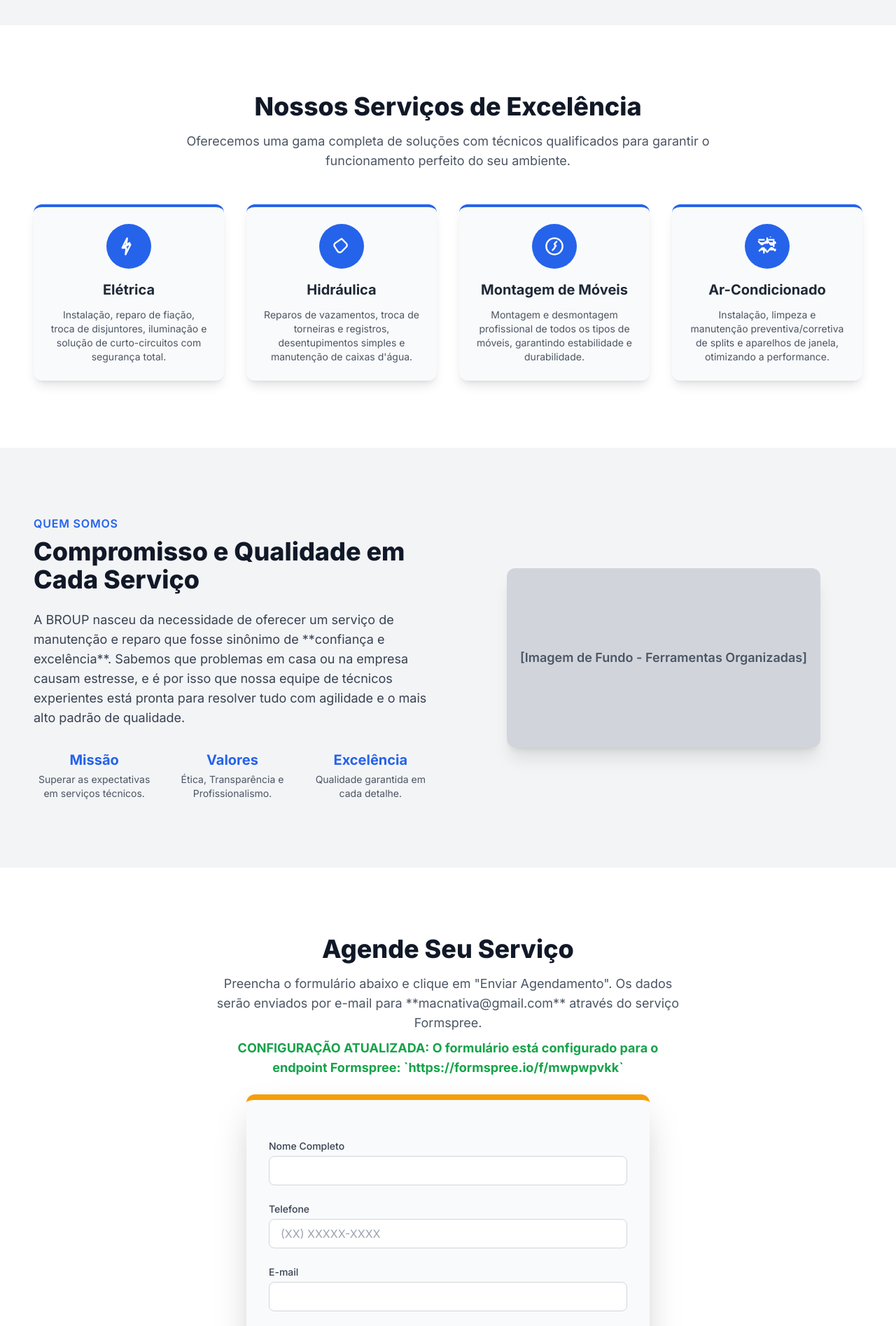
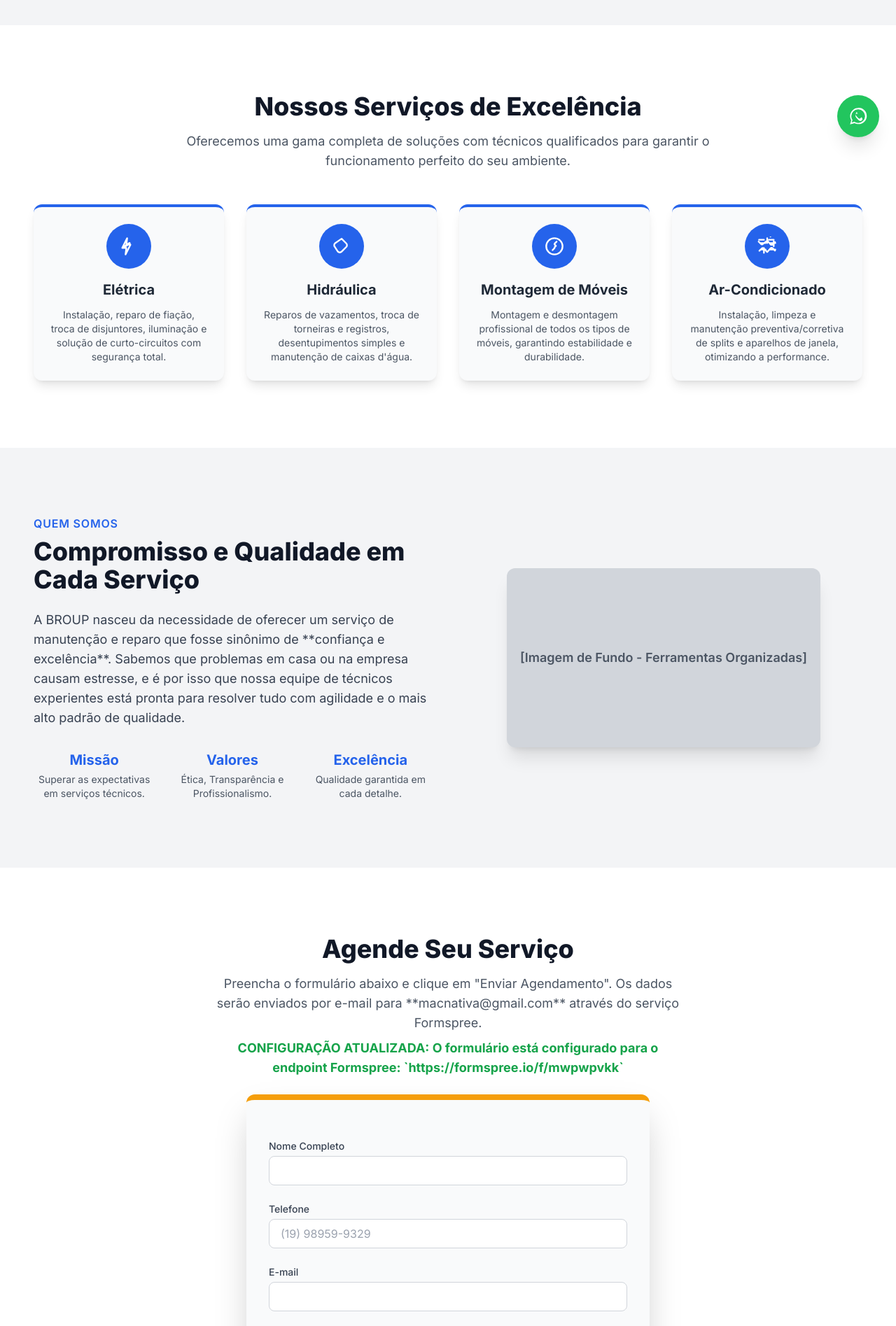
Before and after one commit to Macnativa/broup-gmn, a plain HTML site: page index.html in a window 1280 px wide. Shown: the part 580-2475 px from the top of the page at 70% size. Drawn offline with nearby package versions, Linux system fonts and the light colour scheme.

Commit message:
Update index.html

```diff
--- a/index.html
+++ b/index.html
@@ -214,7 +214,7 @@
 
                         <!-- Telefone --><div>
                             <label for="telefone" class="block text-sm font-medium text-gray-700 mb-1">Telefone</label>
-                            <input type="tel" id="telefone" name="Telefone" required class="w-full px-4 py-2 border border-gray-300 rounded-lg focus:ring-primary focus:border-primary transition duration-150" placeholder="(XX) XXXXX-XXXX">
+                            <input type="tel" id="telefone" name="Telefone" required class="w-full px-4 py-2 border border-gray-300 rounded-lg focus:ring-primary focus:border-primary transition duration-150" placeholder="(19) 98959-9329">
                         </div>
 
                         <!-- E-mail (Importante para o _replyto) --><div>
@@ -283,7 +283,7 @@
                 <!-- Coluna 3: Contato --><div>
                     <h5 class="text-lg font-semibold mb-3 text-white">Fale Conosco</h5>
                     <p class="text-gray-400 mb-2">
-                        <span class="font-medium text-white">Telefone:</span> (XX) XXXX-XXXX
+                        <span class="font-medium text-white">Telefone:</span> (19) 98959-9329
                     </p>
                     <p class="text-gray-400 mb-2">
                         <span class="font-medium text-white">E-mail:</span> contato@broup.com.br
@@ -302,7 +302,7 @@
                         <!-- Instagram Icone (SVG simples) --><a href="#" target="_blank" aria-label="Instagram" class="text-gray-400 hover:text-primary transition duration-150">
                             <svg xmlns="http://www.w3.org/2000/svg" width="24" height="24" viewBox="0 0 24 24" fill="none" stroke="currentColor" stroke-width="2" stroke-linecap="round" stroke-linejoin="round" class="lucide lucide-instagram"><rect width="20" height="20" x="2" y="2" rx="5" ry="5"/><path d="M16 11.37A4 4 0 1 1 12.63 8 4 4 0 0 1 16 11.37z"/><line x1="17.5" x2="17.5" y1="6.5" y2="6.5"/></svg>
                         </a>
-                        <!-- WhatsApp Icone (SVG simples) --><a href="#" target="_blank" aria-label="WhatsApp" class="text-gray-400 hover:text-primary transition duration-150">
+                        <!-- WhatsApp Icone (SVG simples) --><a href="https://wa.me/5519989599329" target="_blank" aria-label="WhatsApp" class="text-gray-400 hover:text-green-500 transition duration-150">
                             <svg xmlns="http://www.w3.org/2000/svg" width="24" height="24" viewBox="0 0 24 24" fill="currentColor"><path d="M12 2a10 10 0 0 0-9.9 9.8c0 1.9.5 3.7 1.4 5.3L2 22l5.5-1.5c1.5.8 3.2 1.2 5 1.2a10 10 0 0 0 0-20zm.1 1.7a8.4 8.4 0 0 1 8.3 8.3 8.4 8.4 0 0 1-8.3 8.3c-1.6 0-3.1-.4-4.4-1.2l-.3-.2-3.3.9.9-3.2-.2-.3a8.3 8.3 0 0 1-1.3-4.3 8.4 8.4 0 0 1 8.3-8.3zm-1.8 3.3c-.2 0-.4.1-.5.3l-1 2.3c-.2.5.1 1.2.6 1.7l1.9 2.3c.4.5 1.2 1.3 1.8 1.4.6.1 1.2 0 1.7-.5l.8-.9c.1-.1.2-.2.4-.2.2 0 .4.1.5.3l.7 1.8c.1.3.1.5-.1.8l-.3.4c-.4.5-.9.9-1.5 1.1-.6.2-1.3.1-1.9-.3-.8-.5-1.5-1.2-2.3-2.1-1.2-1.2-2.1-2.4-2.4-3.5-.3-.9 0-1.8.3-2.3.2-.3.4-.4.6-.4l1-.3c.2-.1.4 0 .5.2l.5.6c.1.1.2.2.3.2z"/></svg>
                         </a>
                     </div>
@@ -314,6 +314,11 @@
             </div>
         </div>
     </footer>
+
+    <!-- Botão Flutuante do WhatsApp --><a href="https://wa.me/5519989599329" target="_blank" class="fixed bottom-6 right-6 bg-green-500 hover:bg-green-600 text-white p-4 rounded-full shadow-xl z-50 transition duration-300 transform hover:scale-110" aria-label="Fale conosco pelo WhatsApp">
+        <!-- Ícone do WhatsApp (usando SVG simples) -->
+        <svg xmlns="http://www.w3.org/2000/svg" width="28" height="28" viewBox="0 0 24 24" fill="currentColor"><path d="M12 2a10 10 0 0 0-9.9 9.8c0 1.9.5 3.7 1.4 5.3L2 22l5.5-1.5c1.5.8 3.2 1.2 5 1.2a10 10 0 0 0 0-20zm.1 1.7a8.4 8.4 0 0 1 8.3 8.3 8.4 8.4 0 0 1-8.3 8.3c-1.6 0-3.1-.4-4.4-1.2l-.3-.2-3.3.9.9-3.2-.2-.3a8.3 8.3 0 0 1-1.3-4.3 8.4 8.4 0 0 1 8.3-8.3zm-1.8 3.3c-.2 0-.4.1-.5.3l-1 2.3c-.2.5.1 1.2.6 1.7l1.9 2.3c.4.5 1.2 1.3 1.8 1.4.6.1 1.2 0 1.7-.5l.8-.9c.1-.1.2-.2.4-.2.2 0 .4.1.5.3l.7 1.8c.1.3.1.5-.1.8l-.3.4c-.4.5-.9.9-1.5 1.1-.6.2-1.3.1-1.9-.3-.8-.5-1.5-1.2-2.3-2.1-1.2-1.2-2.1-2.4-2.4-3.5-.3-.9 0-1.8.3-2.3.2-.3.4-.4.6-.4l1-.3c.2-.1.4 0 .5.2l.5.6c.1.1.2.2.3.2z"/></svg>
+    </a>
 
     <!-- JavaScript para Funcionalidades Interativas --><script>
         // 1. Funcionalidade do Menu Mobile
```
